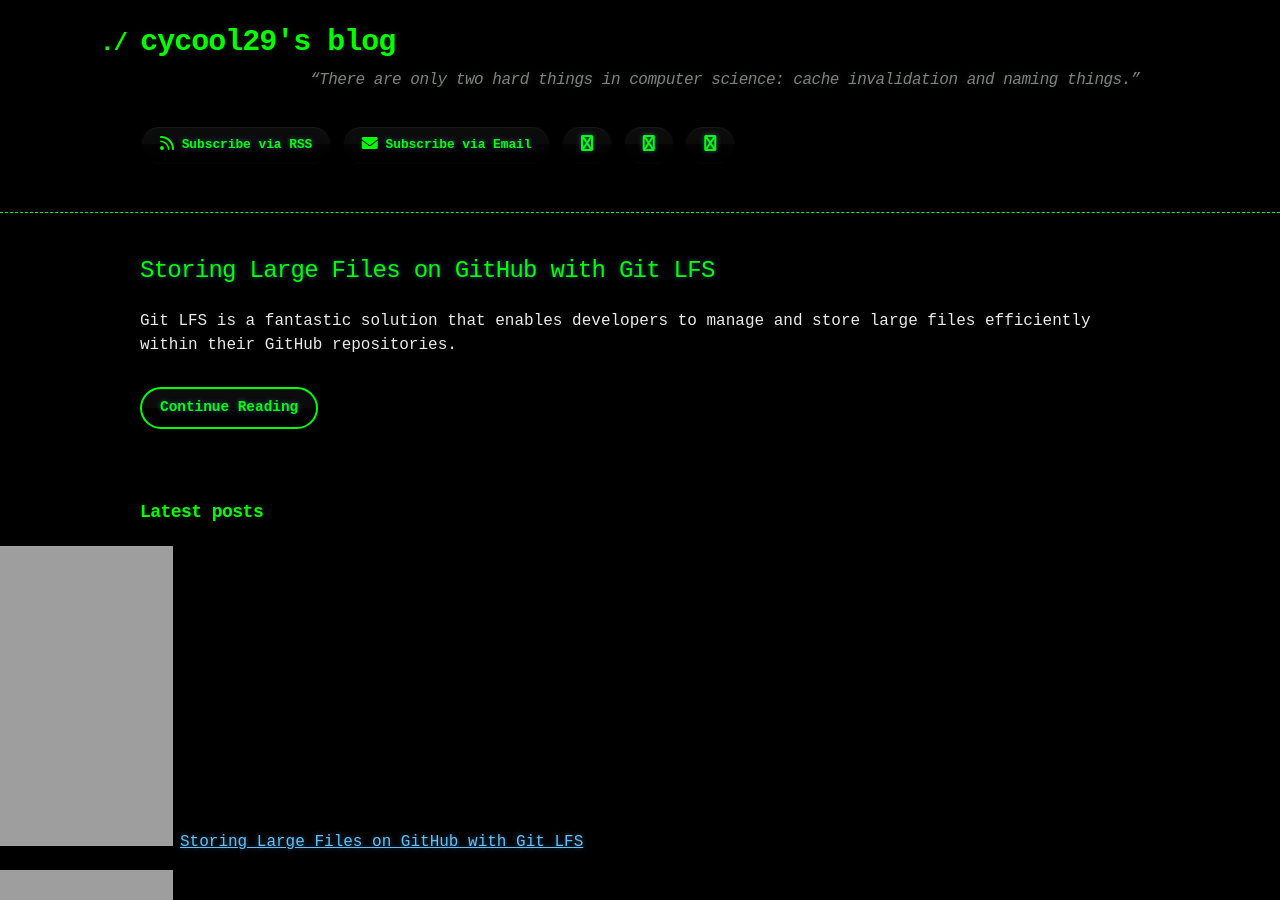
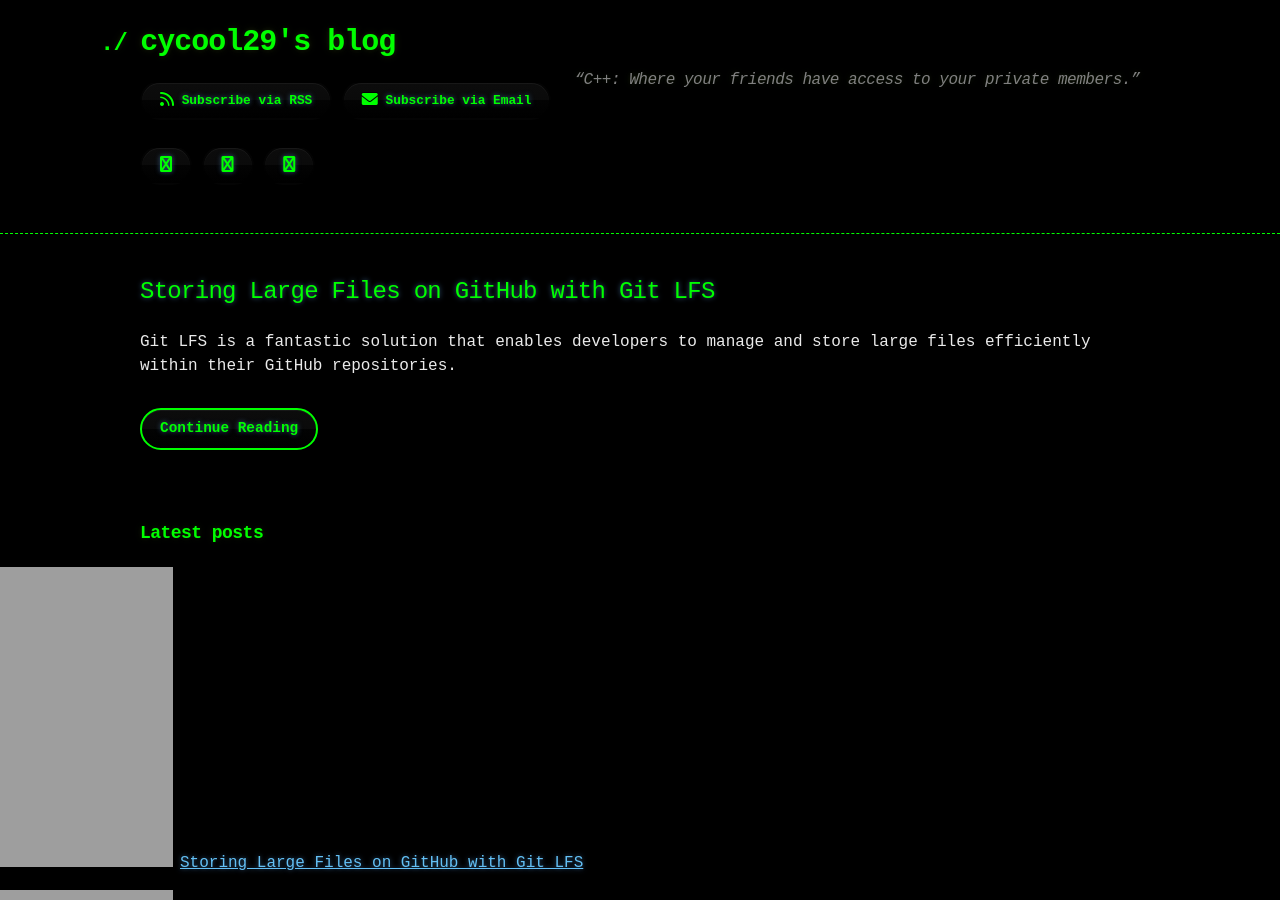
Before and after one commit to cycool29/cycool29.github.io, a Jekyll site: the page built from index.md, in a window 1280 px wide and 900 px high. Built offline with Jekyll 4.4.1, drawn with Linux system fonts in a browser that asks for light colours; a style sheet for code colours, icons or effects is not loaded.

Commit message:
Update quotes

```diff
--- a/_config.yml
+++ b/_config.yml
@@ -1,5 +1,5 @@
 title: cycool29's blog
-description: "“There are only two hard things in computer science: cache invalidation and naming things.” "
+description: "“C++: Where your friends have access to your private members.” "
 bio: A high school student. Intermediate in Python, Git, Bash. Learning JavaScript. He/Him. "
 author: cycool29
 url: https://cycool29.github.io
```
